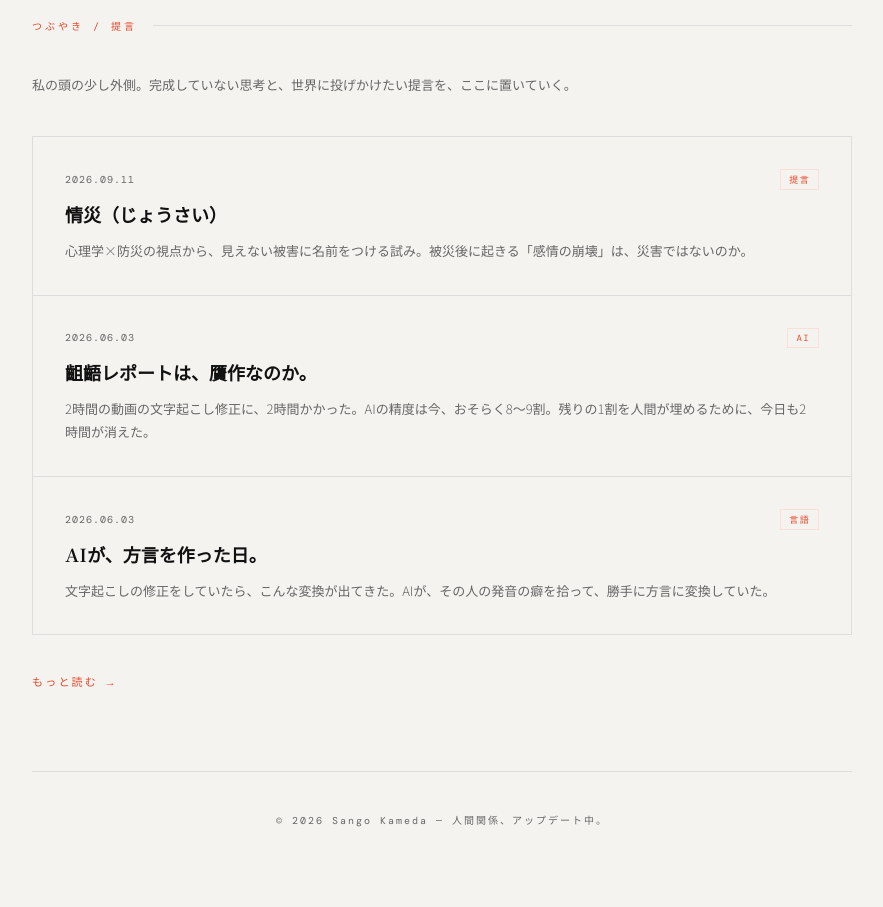
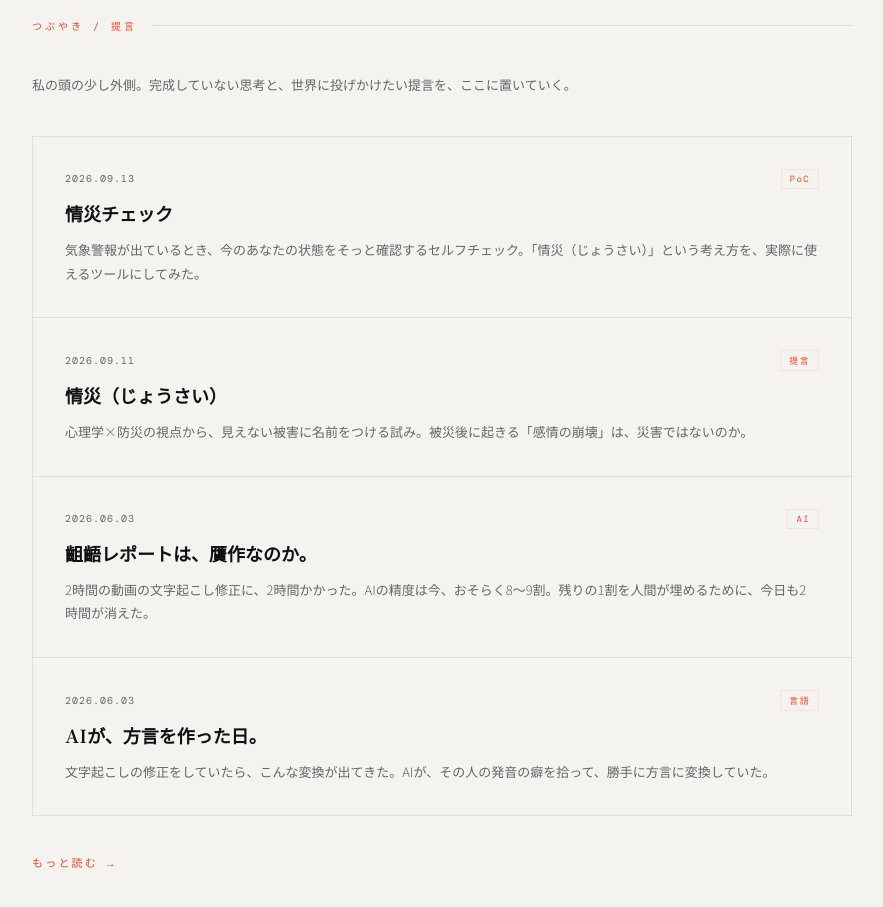
Before and after one commit to sunsungogo/sangokameda, a plain HTML site: page index.html in a window 1280 px wide. Shown: the part 4940-5847 px from the top of the page, without its empty margins (198-1081 px from the left). Before the commit the page ends 5807 px from the top, so only its background shows below. Drawn offline with nearby package versions, Linux system fonts and the light colour scheme; a web font is replaced by a local one.

Commit message:
Update index.html

```diff
--- a/index.html
+++ b/index.html
@@ -979,6 +979,15 @@
 
       <div style="display:grid; gap:1px; background:var(--line); border:1px solid var(--line); margin-bottom:32px;">
 
+        <a href="jousai-check.html" style="text-decoration:none; color:var(--fg); background:var(--bg); padding:32px; display:block; transition:background 0.2s;" onmouseover="this.style.background='#fff'" onmouseout="this.style.background='var(--bg)'">
+          <div style="display:flex; justify-content:space-between; align-items:baseline; margin-bottom:12px;">
+            <span style="font-family:var(--mono); font-size:10px; color:var(--muted); letter-spacing:0.1em;">2026.09.13</span>
+            <span style="font-family:var(--mono); font-size:9px; color:var(--accent); letter-spacing:0.15em; border:1px solid var(--accent-light); padding:3px 8px;">PoC</span>
+          </div>
+          <h2 style="font-family:var(--serif); font-size:18px; font-weight:700; margin-bottom:12px; line-height:1.4;">情災チェック</h2>
+          <p style="font-size:13px; color:var(--muted); line-height:1.8;">気象警報が出ているとき、今のあなたの状態をそっと確認するセルフチェック。「情災（じょうさい）」という考え方を、実際に使えるツールにしてみた。</p>
+        </a>
+
         <a href="jousai.html" style="text-decoration:none; color:var(--fg); background:var(--bg); padding:32px; display:block; transition:background 0.2s;" onmouseover="this.style.background='#fff'" onmouseout="this.style.background='var(--bg)'">
           <div style="display:flex; justify-content:space-between; align-items:baseline; margin-bottom:12px;">
             <span style="font-family:var(--mono); font-size:10px; color:var(--muted); letter-spacing:0.1em;">2026.09.11</span>
```
